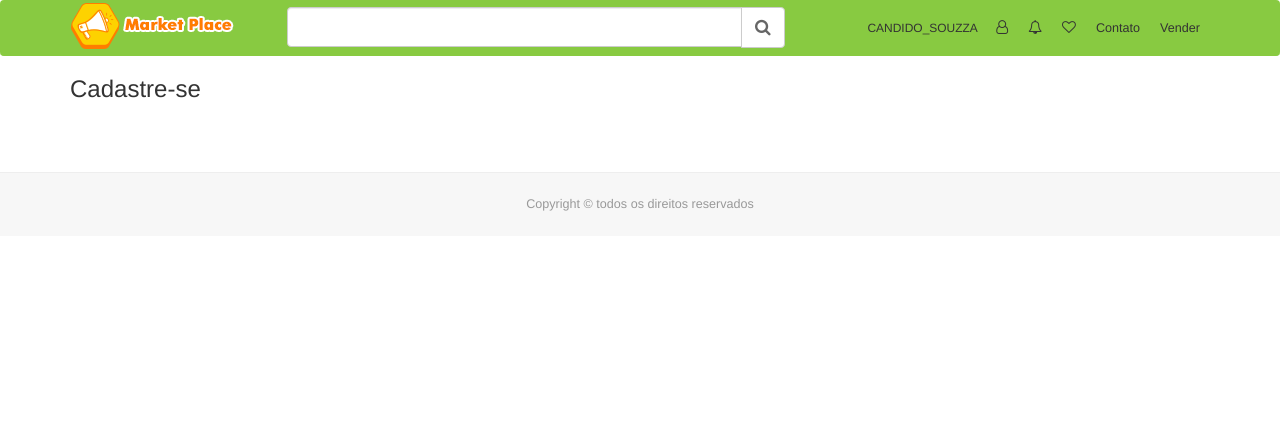
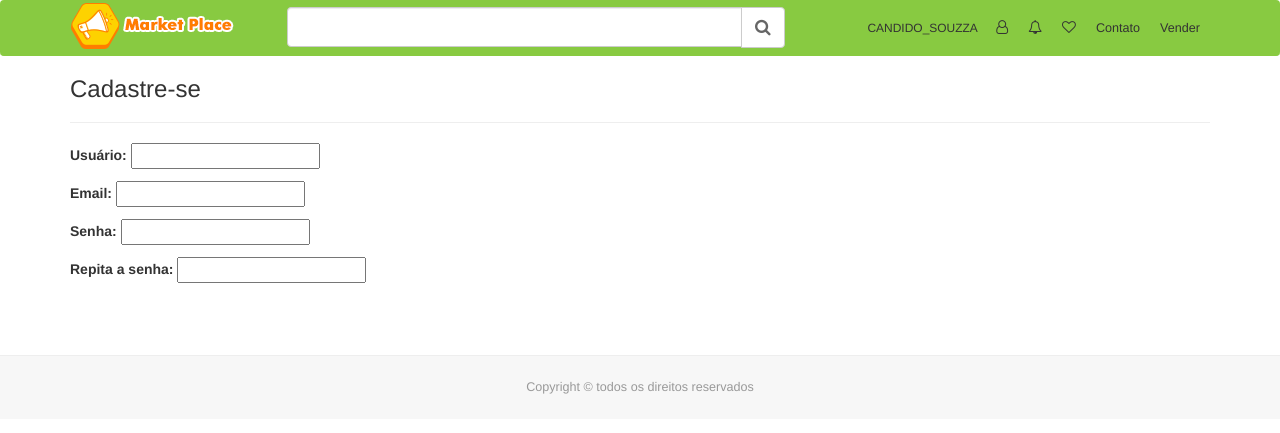
Before and after one commit to Erickson-lopes-dev/shool-of-net-Market-Place-Django, a Django app: page /register/ in a window 1280 px wide. Shown: the top 433 px of the page. Run offline with Django 3.2, Linux system fonts and the light colour scheme; some libraries are stand-ins or nearby versions.

Commit message:
creating register field

```diff
--- /dev/null
+++ b/login/form.py
@@ -0,0 +1,51 @@
+from django import forms
+from django.contrib.auth.models import User
+
+
+class RegistrationForm(forms.Form):
+    # Campo do nome
+    username = forms.RegexField(regex=r'^\w+$',
+                                widget=forms.TextInput(
+                                    # se vai ser requerido / quantidade de caractere
+                                    attrs=dict(required=True, max_lenght=30)
+                                ),
+                                # a label que era acoplada
+                                label='Usuário',
+                                # mensagem de erro
+                                error_messages={'invalid': 'Usuário pode conter apenas letras e números'})
+
+    email = forms.EmailField(widget=forms.TextInput(
+        attrs=dict(required=True, max_lenght=50)),
+        label='Email')
+
+    password = forms.CharField(widget=forms.PasswordInput(
+        attrs=dict(required=True, max_lenght=30,
+                   # Não deixa preenchido nas proximas vezes
+                   render_value=False)),
+        label='Senha')
+
+    password2 = forms.CharField(widget=forms.PasswordInput(
+        attrs=dict(required=True, max_lenght=30,
+                   # Não deixa preenchido nas proximas vezes
+                   render_value=False)),
+        label='Repita a senha')
+
+    # verifica se ja existe esse usuario no sistema
+    def clean_username(self):
+        try:
+            # verifica se existe um usuario idependendo de caracteres especificos
+            user = User.objects.get(username__iexact=self.cleaned_data['username'])
+        except User.DoesNotExist:
+            # se o usuario não existir
+            return self.cleaned_data['username']
+        # caso exista retorna um erro para o formulario com essa mensagem
+        raise forms.ValidationError('Esse usuário ja existe')
+
+    # validando senha
+    def clean(self):
+        if 'password' in self.cleaned_data['password'] and 'password2' in self.cleaned_data['password2']:
+            # se os password forem diferente
+            if 'password' in self.cleaned_data['password'] != 'password' in self.cleaned_data['password']:
+                raise forms.ValidationError('As senhas não estão iguais')
+        # retorna os campos
+        return self.cleaned_data
--- a/login/templates/registration/register.html
+++ b/login/templates/registration/register.html
@@ -4,4 +4,9 @@
 
 {% block content %}
     <h3>Cadastre-se</h3>
+    <hr>
+
+    <form>
+        {{ form.as_p }}
+    </form>
 {%endblock%}
--- a/login/views.py
+++ b/login/views.py
@@ -1,8 +1,12 @@
 from django.shortcuts import render
+
+from login.form import RegistrationForm
 
 
 def register(request):
-    return render(request, 'registration/register.html')
+    form = RegistrationForm()
+    context = {'form': form}
+    return render(request, 'registration/register.html', context)
 
 
 def register_sucess(request):
```
